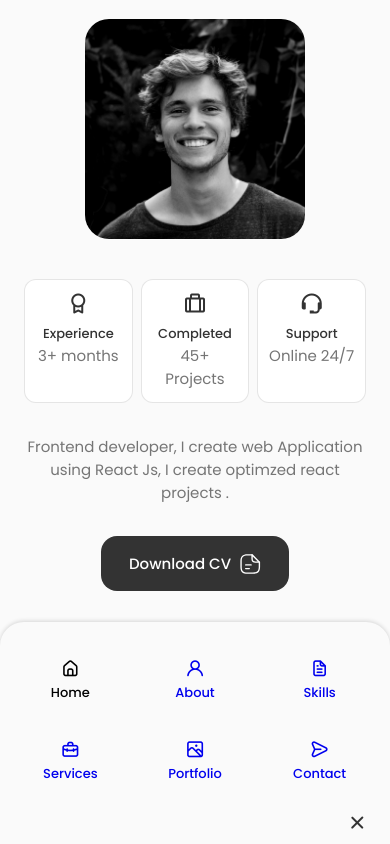
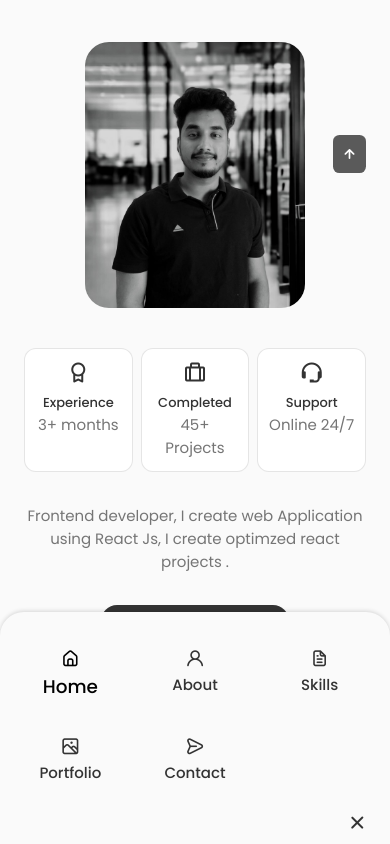
Before and after one commit to Deepanshu1337/p_portfolio, a React (Create React App) app: page / in a window 390 px wide. Shown: the part 840-1684 px from the top of the page. Built offline with nearby package versions, Linux system fonts and the light colour scheme.

Commit message:
portfolio section remaining

```diff
--- a/src/App.js
+++ b/src/App.js
@@ -5,6 +5,8 @@
 import Skills from "./components/skills/Skills";
 import Qualification from "./components/qualification/Qualification";
 import Contact from "./components/contact/Contact";
+import Footer from "./components/footer/Footer";
+import ScrollUp from "./components/scrollup/ScrollUp";
 
 function App() {
   return (
@@ -16,8 +18,11 @@
         <About />
         <Skills />
         <Qualification />
-        <Contact/>
+        <Contact />
       </main>
+
+      <Footer />
+      <ScrollUp/>
     </>
   );
 }
--- a/src/components/contact/Contact.jsx
+++ b/src/components/contact/Contact.jsx
@@ -11,14 +11,7 @@
       .sendForm("service_f1dmpe8", "template_u2rdf66", form.current, {
         publicKey: "scPWODwX0o0ppj4nz",
       })
-      .then(
-        () => {
-          console.log("SUCCESS!");
-        },
-        (error) => {
-          console.log("FAILED...", error.text);
-        }
-      );
+    e.target.reset();
   };
 
   return (
--- /dev/null
+++ b/src/components/footer/Footer.jsx
@@ -0,0 +1,55 @@
+import React from 'react'
+import "./footer.css"
+
+const footer = () => {
+  return (
+    <footer className="footer">
+      <div className="footer__container container">
+        <h1 className="footer__title">Deepanshu</h1>
+
+        <ul className="footer__list">
+          <li>
+            <a href="#about" className="footer__link">
+              About
+            </a>
+          </li>
+
+          <li>
+            <a href="#portfolio" className="footer__link">
+              Projects
+            </a>
+          </li>
+        </ul>
+
+        <div className="footer__social">
+          <a
+            href="https://www.instagram.com/deepanshud1337/"
+            className="footer__social-link"
+            target="_blank"
+          >
+            <i class="bx bxl-instagram"></i>
+          </a>
+
+          <a
+            href="https://www.linkedin.com/in/deepanshudixit280/"
+            className="footer__social-link"
+            target="_blank"
+          >
+            <i class="bx bxl-linkedin"></i>
+          </a>
+
+          <a
+            href="https://github.com/Deepanshu1337"
+            className="footer__social-link"
+            target="_blank"
+          >
+            <i class="bx bxl-github"></i>
+          </a>
+              </div>
+              <span className='footer__copy'>&#169; Deepanshu. All rights reserved  </span>
+      </div>
+    </footer>
+  );
+}
+
+export default footer
--- /dev/null
+++ b/src/components/footer/footer.css
@@ -0,0 +1,82 @@
+.footer{
+    background-color: var(--container-color);
+    border-top: 1px solid rgba(0, 0, 0, 0.1)
+}
+
+.footer__container{
+    padding: 2rem 0 2rem;
+}
+
+.footer__title,
+.footer__link{
+    color: var(--title-color);
+}
+
+.footer__title{
+    text-align: center;
+    margin-bottom: var(-mb-2);
+}
+
+.footer__link:hover{
+    color: var(--title-color-dark);
+}
+
+.footer__list{
+    display: flex;
+    justify-content: center;
+    column-gap: 1.5rem;
+    margin-bottom: var(--mb-2);
+}
+
+.footer__social{
+    display: flex;
+    justify-content: center;
+    column-gap: 1.25rem;
+}
+
+.footer__social-link{
+    background-color: var(--title-color);
+    color:var(--container-color);
+    font-size: 1.125rem;
+    padding: 0.4rem;
+    border-radius: 0.5rem;
+    display: inline-flex;
+}
+
+.footer__social-link:hover{
+    background-color: var(--title-color-dark);
+}
+
+.footer__copy{
+    display: block;
+    margin-top: 4.5rem;
+    color: var(--title-color);
+    text-align: center;
+    font-size: var(--smaller-font-size);
+
+}
+
+
+/*=============== BREAKPOINTS ===============*/
+/* For large devices */
+@media screen and (max-width: 992px) {
+  .footer__social-link{
+    padding: 0.25rem;
+    border-radius: 0.25rem;
+    font-size: 1rem;
+  }
+}
+
+/* For medium devices */
+@media screen and (max-width: 768px) {
+
+}
+
+@media screen and (max-width: 576px) {}
+
+
+/* For small devices */
+
+@media screen and (max-width: 350px) {
+
+}
--- a/src/components/header/Header.jsx
+++ b/src/components/header/Header.jsx
@@ -2,8 +2,15 @@
 import "./header.css"
 
 function Header() {
+  /*=============== Change Background Header ===============*/
+  window.addEventListener("scroll", function () {
+    const header = document.querySelector(".header");
+    if (this.scrollY >= 80) header.classList.add("scroll-header");
+    else header.classList.remove("scroll-header");
+  });
   /*=============== Toogle Menu ===============*/
   const [Toogle, showMenu] = useState(false);
+  const [activeNav,setActiveNav] = useState("#home")
 
   return (
     <header className="header">
@@ -15,33 +22,62 @@
         <div className={Toogle ? "nav__menu show-menu" : "nav__menu"}>
           <ul className="nav__list grid">
             <li className="nav__item">
-              <a href="#home" className="nav__link active-link">
+              <a
+                href="#home"
+                onClick={() => setActiveNav("#home")}
+                className={
+                  activeNav === "#home" ? "nav__link active-link" : "nav__link"
+                }
+              >
                 <i className="uil uil-estate nav__icon"></i>Home
               </a>
             </li>
             <li className="nav__item">
-              <a href="#about" className="nav__link">
+              <a
+                href="#about"
+                onClick={() => setActiveNav("#about")}
+                className={
+                  activeNav === "#about" ? "nav__link active-link" : "nav__link"
+                }
+              >
                 <i className="uil uil-user nav__icon"></i>About
               </a>
             </li>
             <li className="nav__item">
-              <a href="#skills" className="nav__link">
+              <a
+                href="#skills"
+                onClick={() => setActiveNav("#skills")}
+                className={
+                  activeNav === "#skills"
+                    ? "nav__link active-link"
+                    : "nav__link"
+                }
+              >
                 <i className="uil uil-file-alt nav__icon"></i>Skills
-              </a>
-            </li>
-            <li className="nav__item">
-              <a href="#service" className="nav__link">
-                <i className="uil uil-briefcase-alt  nav__icon"></i>Services
               </a>
             </li>
 
             <li className="nav__item">
-              <a href="#portfolio" className="nav__link">
+              <a
+                href="#portfolio"
+                onClick={() => setActiveNav("#portfolio")}
+                className={
+                  activeNav === "#portfolio"
+                    ? "nav__link active-link"
+                    : "nav__link"
+                }
+              >
                 <i className="uil uil-scenery nav__icon"></i>Portfolio
               </a>
             </li>
             <li className="nav__item">
-              <a href="#contact" className="nav__link">
+              <a
+                href="#contact"
+                onClick={() => setActiveNav("#contact")}
+                className={
+                  activeNav === "#contact" ? "nav__link active-link" : "nav__link"
+                }
+              >
                 <i className="uil uil-message nav__icon"></i>Contact
               </a>
             </li>
@@ -54,7 +90,7 @@
         </div>
 
         <div className="nav__toggle" onClick={() => showMenu(!Toogle)}>
-          <i className="uil uil-apps"></i>
+          <i className="uil uil-apps "></i>
         </div>
       </nav>
     </header>
--- a/src/components/header/header.css
+++ b/src/components/header/header.css
@@ -8,7 +8,7 @@
 }
 
 .nav {
-    height: calc(var(--header-height)+ 1.5rem);
+    height: 4.5rem;
     display: flex;
     justify-content: space-between;
     align-items: center;
@@ -19,6 +19,7 @@
 .nav__toogle {
     color: var(--title-color);
     font-weight: var(--font-medium);
+    font-size: var(--h2-font-size);
 }
 
 .nav__list {
@@ -30,26 +31,32 @@
     display: flex;
     flex-direction: column;
     align-items: center;
-    font-size: var(--small-font-size);
+    /* font-size: var(--small-font-size); */
+    color: var(--title-color);
+    font-size: var(--normal-font-size);
     font-weight: var(--font-medium);
     transition: .3s;
 }
 
 .nav__icon,
 .nav__close,
-.nav__toogle {
+.nav__toggle {
     display: none;
 }
 
 /* Active link */
-.active-link,
-.nav__link:hover {
+.active-link {
     color: var(--title-color-dark);
+    font-size: 1.15rem;
 }
-.nav__close, .uil-apps{
-    /* margin-right: 1rem; */
+.nav__link:hover{
+    color: var(--title-color-dark);
+        font-size: 1.1rem;
 }
-
+/* change background header */
+.scroll-header{
+    box-shadow: 0 -1px 4px rgba( 0, 0, 0, 0.35)
+}
 /*=============== BREAKPOINTS ===============*/
 /* For medium devices */
 @media screen and (max-width: 768px) {
--- a/src/components/home/home.css
+++ b/src/components/home/home.css
@@ -5,7 +5,7 @@
 .home__content {
     grid-template-columns: 116px repeat(2, 1fr);
     padding-top: 5.5rem;
-    column-gap: 2rem;
+    column-gap: 1rem;
     align-items: center;
 }
 
--- /dev/null
+++ b/src/components/scrollup/ScrollUp.jsx
@@ -0,0 +1,17 @@
+import React from 'react'
+import "./scrollup.css"
+
+const ScrollUp = () => {
+    window.addEventListener("scroll", function () {
+        const scrollup = document.querySelector(".scrollup");
+        if (this.scrollY >= 560) scrollup.classList.add("show-scroll");
+        else scrollup.classList.remove("show-scroll")
+})
+  return (
+      <a href="#" className="scrollup">
+          <i className="uil uil-arrow-up scrollup__icon"></i>
+    </a>
+  )
+}
+
+export default ScrollUp
--- /dev/null
+++ b/src/components/scrollup/scrollup.css
@@ -0,0 +1,53 @@
+.scrollup{
+    position: fixed;
+    right: 2.5rem;
+    bottom: -20%;
+    background-color: var(--title-color);
+    opacity: 0.8;
+    padding: 0.3rem 0.5rem;
+    border-radius: 0.4rem;
+    z-index: var(--z-tooltip);
+    transition: .4s;
+}
+
+.scrollup__icon{
+    font-size: 1.5rem;
+    color: var(--container-color);
+
+}
+.scrollup:hover{
+    background-color: var(--title-color-dark);
+}
+
+/* show scroll */
+.show-scroll{
+    bottom: 3rem;
+}
+
+/*=============== BREAKPOINTS ===============*/
+/* For large devices */
+@media screen and (max-width: 992px) {
+   .scrollup{
+    right: 1.5rem;
+    padding: 0.25rem 0.4rem;
+   }
+   .scrollup__icon{
+    font-size: 1.25rem;
+   }
+}
+
+/* For medium devices */
+@media screen and (max-width: 768px) {
+    .show-scroll{
+        bottom: 4rem;
+    }
+
+}
+/* For small devices */
+
+@media screen and (max-width: 350px) {
+    .scrollup{
+        right: 1rem;
+    }
+
+}
```
Also changed, not shown: src/assets/about.jpg, src/assets/profile.jpg.
